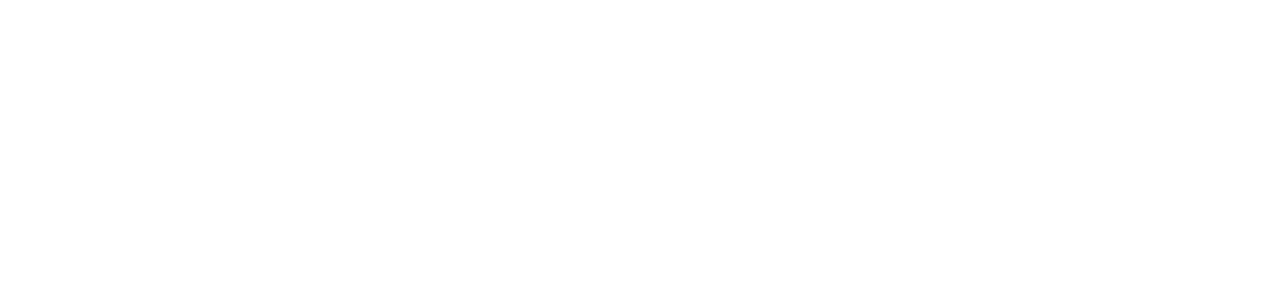
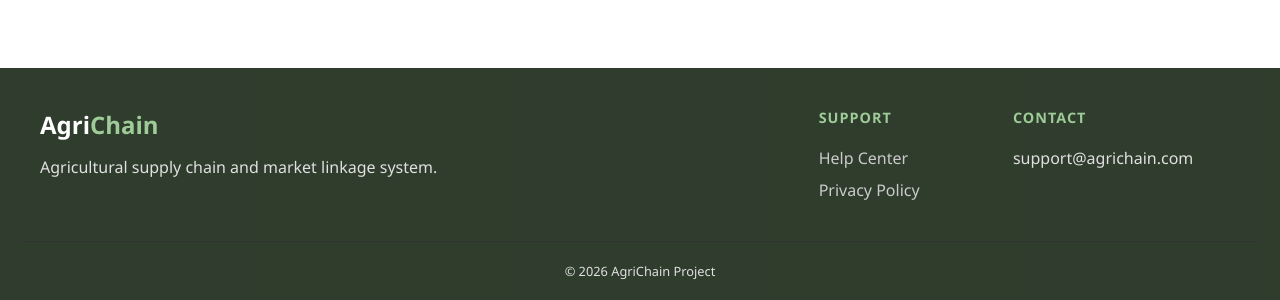
Before and after one commit to Jayesh-Chaudhari-Cog/Agrichain_front, an Angular app: page /welcome in a window 1280 px wide. Shown: the part 788-1088 px from the top of the page. Before the commit the page ends 856 px from the top, so only its background shows below. Built offline with nearby package versions, Linux system fonts and the light colour scheme.

Commit message:
Stunning

```diff
--- a/src/app/header-footer/footer.css
+++ b/src/app/header-footer/footer.css
@@ -0,0 +1,70 @@
+footer {
+  background-color: #1a341f;
+  background: linear-gradient(rgba(0, 0, 0, 0.7), rgba(0, 0, 0, 0.7)), linear-gradient(var(--accent-color), var(--accent-color));
+  color: #e0e0e0;
+  padding: 40px 20px 20px;
+  font-family: 'Segoe UI', Tahoma, Geneva, Verdana, sans-serif;
+}
+
+.footer-container {
+  max-width: 1200px;
+  margin: 0 auto;
+  display: grid;
+  grid-template-columns: 3fr 2fr;
+  gap: 30px;
+}
+
+.footer-logo {
+  color: #ffffff;
+  margin-bottom: 15px;
+}
+
+.footer-logo span {
+  color: var(--accent-color); /* Agri Green */
+}
+
+.footer-section.footer-2 {
+    display: flex;
+    justify-content: space-around;
+}
+.footer-section h4 {
+  color: var(--accent-color);
+  margin-bottom: 20px;
+  text-transform: uppercase;
+  font-size: 0.9rem;
+  letter-spacing: 1px;
+}
+
+.footer-section ul {
+  list-style: none;
+  padding: 0;
+}
+
+.footer-section ul li {
+  margin-bottom: 10px;
+}
+
+.footer-section a {
+  color: #cbcbcb;
+  text-decoration: none;
+  transition: color 0.3s;
+}
+
+.footer-section a:hover {
+  color: #ffffff;
+}
+
+.footer-bottom {
+  text-align: center;
+  margin-top: 30px;
+  padding-top: 20px;
+  border-top: 1px solid #333;
+  font-size: 0.8rem;
+}
+
+/* Responsive for mobile */
+@media (max-width: 768px) {
+  .footer-container {
+    grid-template-columns: 1fr 1fr;
+  }
+}
--- a/src/app/header-footer/footer.html
+++ b/src/app/header-footer/footer.html
@@ -0,0 +1,27 @@
+<footer>
+    <div class="footer-container">
+        <div class="footer-section brand">
+            <h2 class="footer-logo">Agri<span>Chain</span></h2>
+            <p>Agricultural supply chain and market linkage system.</p>
+        </div>
+
+        <div class="footer-section footer-2">
+            <div class="footer-sub-section">
+                <h4>Support</h4>
+                <ul>
+                    <li><a href="#">Help Center</a></li>
+                    <li><a href="#">Privacy Policy</a></li>
+                </ul>
+            </div>
+
+            <div class="footer-sub-section">
+                <h4>Contact</h4>
+                <p>support@agrichain.com</p>
+            </div>
+        </div>
+    </div>
+
+    <div class="footer-bottom">
+        <p>&copy; 2026 AgriChain Project</p>
+    </div>
+</footer>
--- a/src/app/pages/login/login.css
+++ b/src/app/pages/login/login.css
@@ -1,6 +1,7 @@
 .login-signup-page {
     /* background-image: url('/image.jpg'); */
-    background-color: var(--primary-color);
+    /* background-color: var(--primary-color); */
+    background-color: var(--accent-bg);
     /* background: radial-gradient(circle at 50% 100%, rgba(0, 0, 0, 0.3) 0%, transparent 50%), linear-gradient(to bottom, var(--accent-dark), var(--accent-dark)); */
     background-size: cover;
     background-position: center;
@@ -83,3 +84,7 @@
         text-decoration: underline;
     }
 }
+
+.form-submit {
+    color: white;
+}
--- a/src/app/pages/login/login.ts
+++ b/src/app/pages/login/login.ts
@@ -17,7 +17,7 @@ export class LoginPage {
 	onAccountMethodChange(newMethod: string) {
 		this.account_method.set(newMethod);
 
-		this.onRoleChange("FARMER");
+		this.onRoleChange("FARMER")
 	}
 
 	onRoleChange(newRole: string) {
@@ -29,5 +29,7 @@ export class LoginPage {
         });
 
         this.renderer.addClass(document.body, newRole.toLowerCase());
+
+		localStorage.setItem('theme-role', newRole);
 	}
 }
--- a/src/styles.css
+++ b/src/styles.css
@@ -2,7 +2,7 @@
 * {
     --header-height: 3.5rem;
 
-    --primary-text: #fff;
+    --primary-text: #000;
     --secondary-text: #555;
 
     --primary-color: #f5f5f5;
@@ -17,18 +17,29 @@
 }
 
 body.farmer {
-    --accent-color: #2ac02f;
-    --accent-dark: #255826;
+    /* --accent-color: #2ac02f;
+    --accent-dark: #255826; */
+    --accent-color: #9FCB98;
+    --accent-dark: #346739;
+    --accent-bg: #F2EDC2;
 }
 
 body.trader {
-    --accent-color: #1359c1;
-    --accent-dark: #0A3D7A;
+    /* --accent-color: #1359c1;
+    --accent-dark: #0A3D7A; */
+
+    --accent-color: #8ACBD0;
+    --accent-dark: #170C79;
+    --accent-bg: #F2EDC2;
 }
 
 body.officer {
-    --accent-color: #E65100;
-    --accent-dark: #9f2f0d;
+    /* --accent-color: #E65100;
+    --accent-dark: #9f2f0d; */
+
+    --accent-color: #FFB399;
+    --accent-dark: #b56657;
+    --accent-bg: #F2EDC2;
 }
 
 * {
@@ -57,6 +68,7 @@ main {
     justify-content: center;
     align-items: center;
     flex-direction: column;
+    gap: 1rem;
 }
 
 header {
```
Also changed, not shown: src/app/header-footer/footer.ts (+6 -6 lines).
